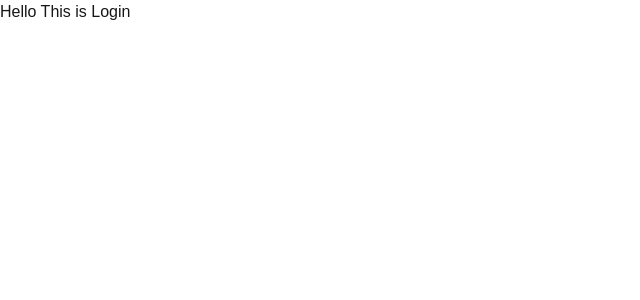
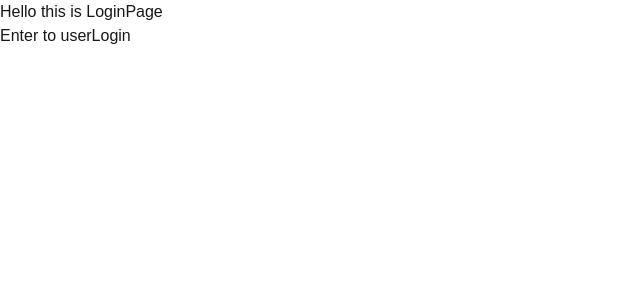
Before and after one commit to StDevRhenz/cafe-meraki, a Next.js app in the folder client/: page /login in a window 1280 px wide. Shown: the top 300 px of the page, without its empty margins (0-640 px from the left). Built offline with nearby package versions, Linux system fonts and the light colour scheme.

Commit message:
add feat for user page

```diff
--- /dev/null
+++ b/client/src/app/login/order/page.tsx
@@ -0,0 +1,3 @@
+export default function order(){
+    return <div>Hello this is useOrderPage</div>
+}
--- a/client/src/app/login/page.tsx
+++ b/client/src/app/login/page.tsx
@@ -1,3 +1,13 @@
 export default function login(){
-    return <div>Hello This is Login</div>
+    return (
+    <div>
+        <div>
+            Hello this is LoginPage
+        </div>
+        <div>
+            <button>Enter to userLogin</button>
+        </div>
+    </div>
+
+    )
 }
--- /dev/null
+++ b/client/src/app/login/userhome/page.tsx
@@ -0,0 +1,3 @@
+export default function usehome(){
+    return <div>Hello This is uSER page</div>
+}
```
